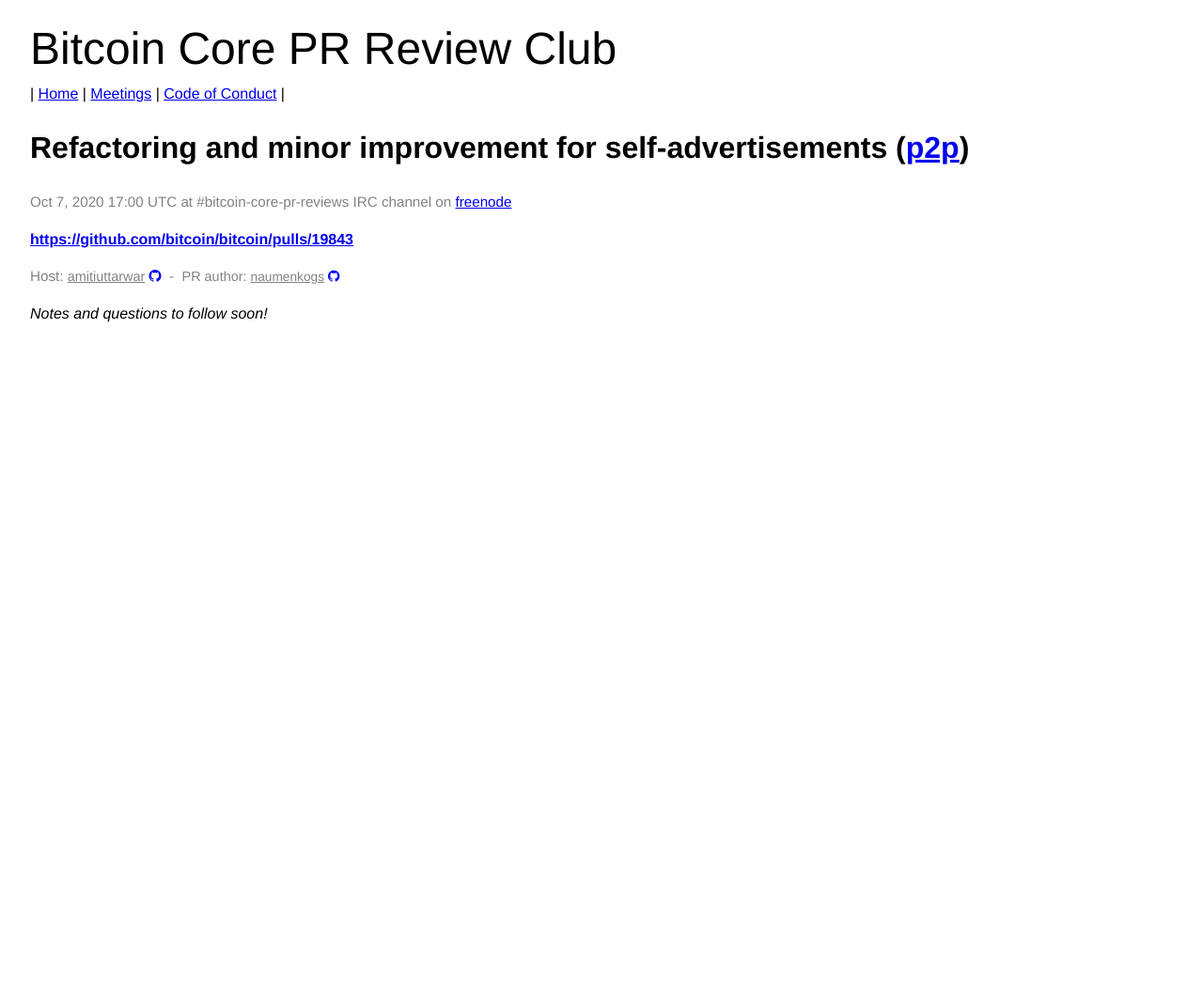
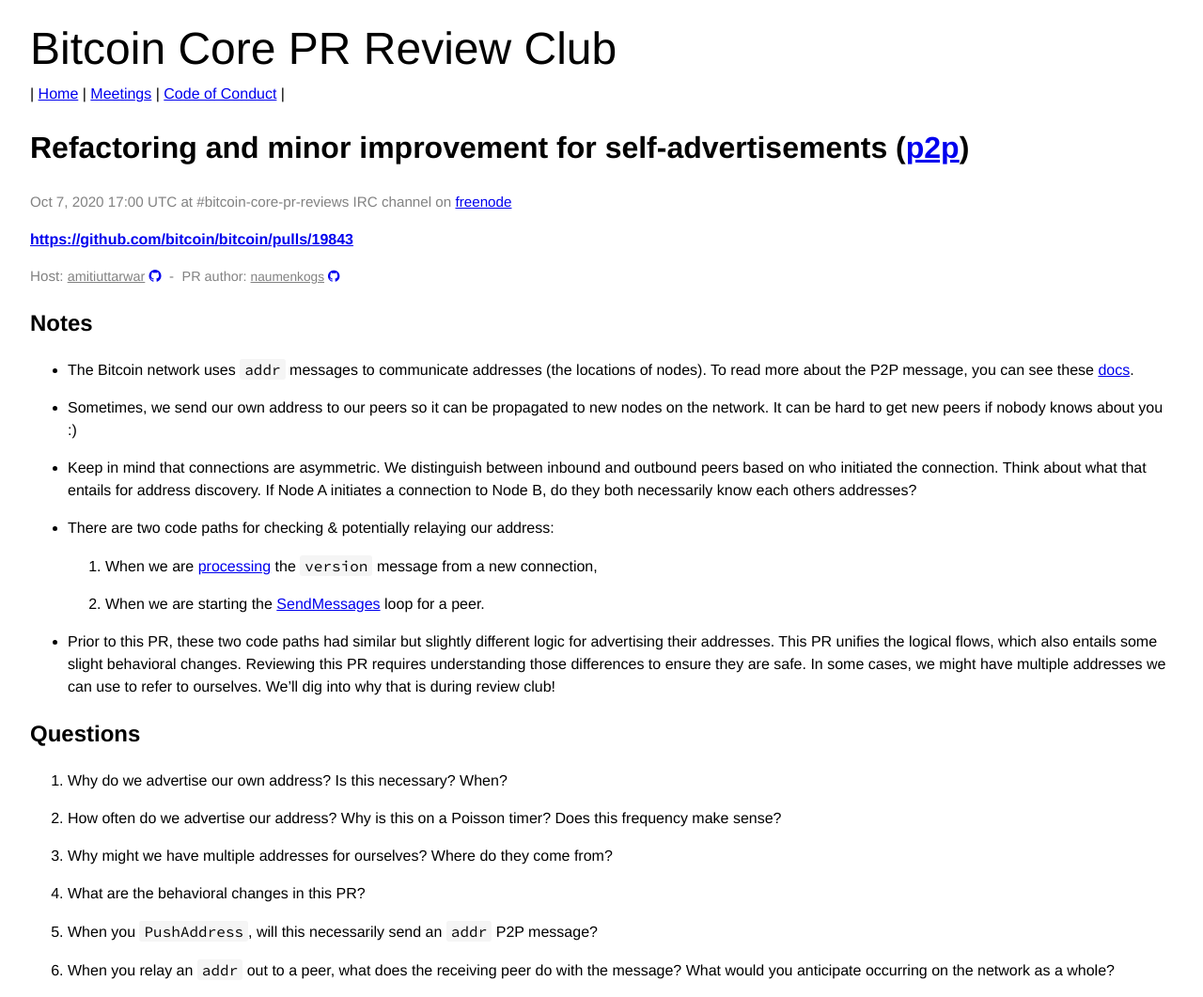
Before and after one commit to bitcoin-core-review-club/website, a Jekyll site: the page built from _posts/2020-10-07-#19843.md, in a window 1280 px wide. Shown: the whole page at 94% size. Built offline with Jekyll 4.4.1, drawn with Linux system fonts in a browser that asks for light colours; before the commit the page ends 900 px from its top, so only the background shows below that.

Commit message:
Add notes and questions for n19843

```diff
--- a/_posts/2020-10-07-#19843.md
+++ b/_posts/2020-10-07-#19843.md
@@ -10,14 +10,53 @@
 commit:
 ---
 
-_Notes and questions to follow soon!_
-
-<!-- TODO: Before meeting, add notes and questions
 ## Notes
 
+* The Bitcoin network uses `addr` messages to communicate addresses (the
+  locations of nodes). To read more about the P2P message, you can see these
+  [docs](https://en.bitcoin.it/wiki/Protocol_documentation#addr).
+
+* Sometimes, we send our own address to our peers so it can be
+  propagated to new nodes on the network. It can be hard to get new peers if
+  nobody knows about you :)
+
+* Keep in mind that connections are asymmetric. We distinguish between inbound
+  and outbound peers based on who initiated the connection. Think about what
+  that entails for address discovery. If Node A initiates a connection to Node
+  B, do they both necessarily know each others addresses?
+
+* There are two code paths for checking & potentially relaying our address:
+
+  1. When we are
+     [processing](https://github.com/bitcoin/bitcoin/blob/master/src/net_processing.cpp#L2498)
+     the `version` message from a new connection,
+
+  2. When we are starting the
+     [SendMessages](https://github.com/bitcoin/bitcoin/blob/master/src/net_processing.cpp#L4109)
+     loop for a peer.
+
+* Prior to this PR, these two code paths had similar but slightly different
+  logic for advertising their addresses. This PR unifies the logical flows,
+  which also entails some slight behavioral changes. Reviewing this PR requires
+  understanding those differences to ensure they are safe. In some cases, we
+  might have multiple addresses we can use to refer to ourselves. We'll dig
+  into why that is during review club!
+
 ## Questions
--->
 
+1. Why do we advertise our own address? Is this necessary? When?
+
+2. How often do we advertise our address? Why is this on a Poisson timer? Does
+   this frequency make sense?
+
+3. Why might we have multiple addresses for ourselves? Where do they come from?
+
+4. What are the behavioral changes in this PR?
+
+5. When you `PushAddress`, will this necessarily send an `addr` P2P message?
+
+6. When you relay an `addr` out to a peer, what does the receiving peer do with
+   the message? What would you anticipate occurring on the network as a whole?
 
 <!-- TODO: After meeting, uncomment and add meeting log between the irc tags
 ## Meeting Log
```
